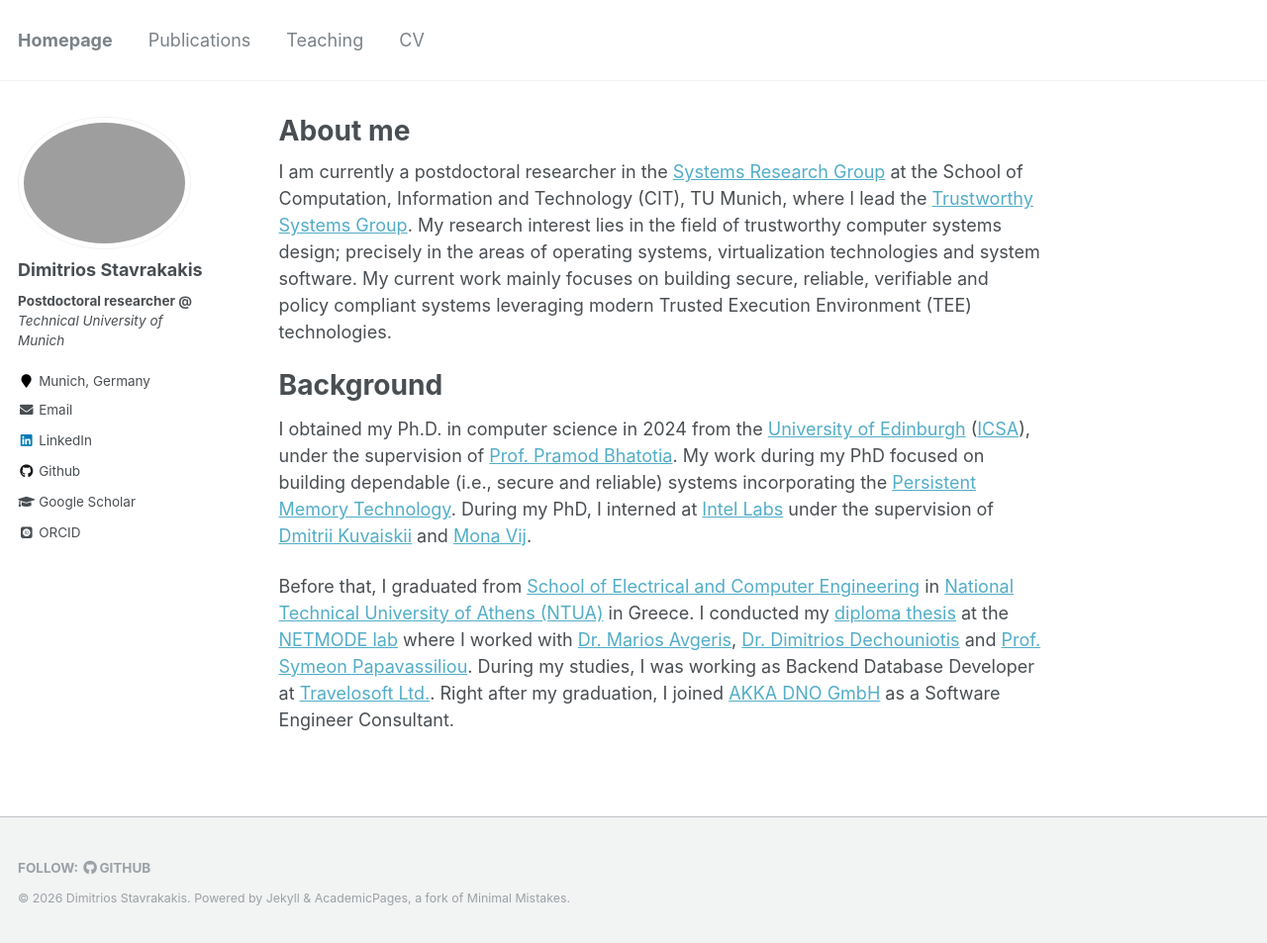
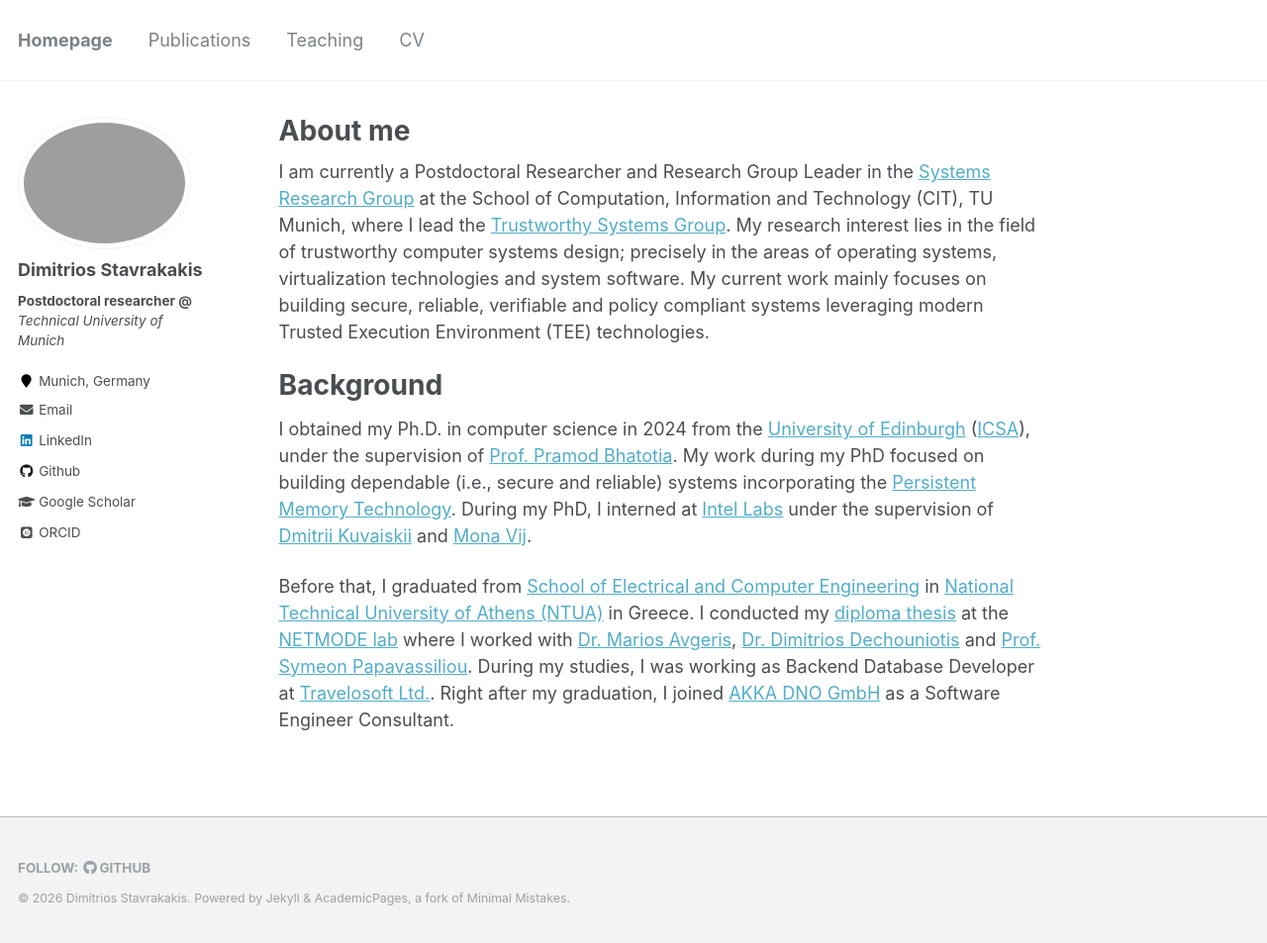
Before and after one commit to dimstav23/dimstav23.github.io, a Jekyll site: the page built from _pages/about.md, in a window 1280 px wide and 953 px high. Shown: the whole window at 99% size. Built offline with Jekyll 4.4.1, drawn with Linux system fonts in a browser that asks for light colours; some web fonts are replaced.

Commit message:
update short bio
Signed-off-by: Dimitris <dimstav23@gmail.com>

```diff
--- a/_pages/about.md
+++ b/_pages/about.md
@@ -8,7 +8,7 @@ redirect_from:
   - /about.html
 ---
 
-I am currently a postdoctoral researcher in the [Systems Research Group](https://dse.in.tum.de/) at the School of Computation, Information and Technology (CIT), TU Munich, where I lead the [Trustworthy Systems Group](https://dse.in.tum.de/trustworthy-systems-group/).
+I am currently a Postdoctoral Researcher and Research Group Leader in the [Systems Research Group](https://dse.in.tum.de/) at the School of Computation, Information and Technology (CIT), TU Munich, where I lead the [Trustworthy Systems Group](https://dse.in.tum.de/trustworthy-systems-group/).
 My research interest lies in the field of trustworthy computer systems design; precisely in the areas of operating systems, virtualization technologies and system software. My current work mainly focuses on building secure, reliable, verifiable and policy compliant systems leveraging modern Trusted Execution Environment (TEE) technologies.
 
 Background
```
